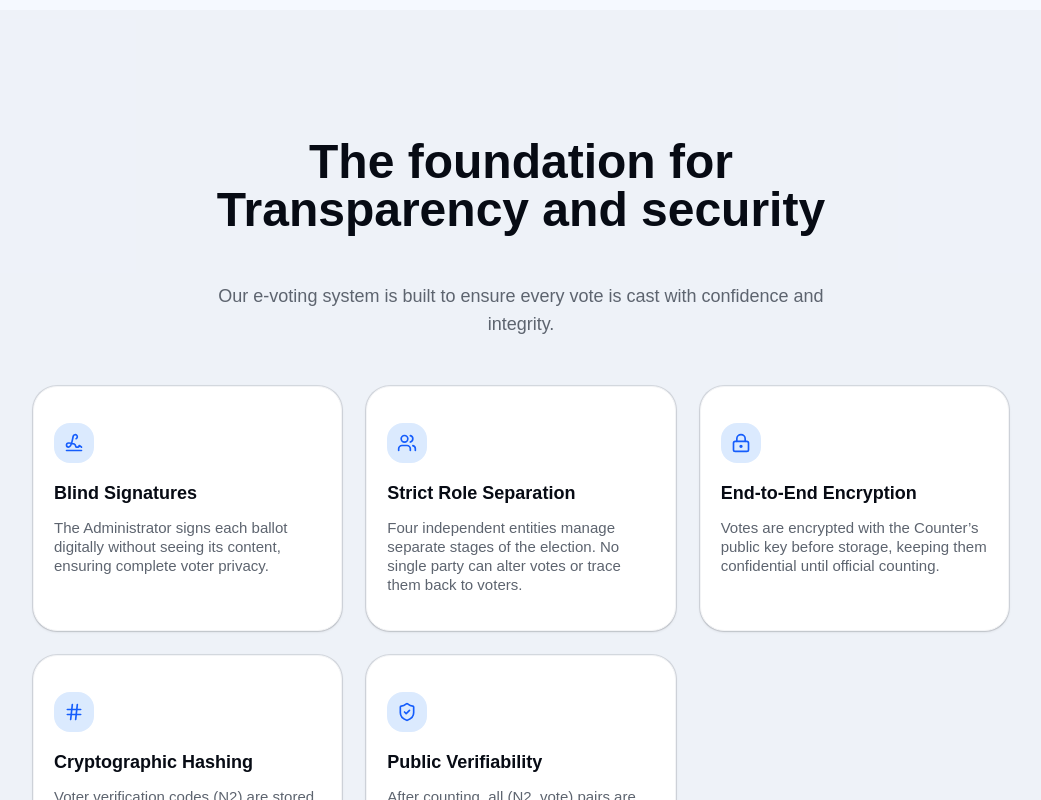
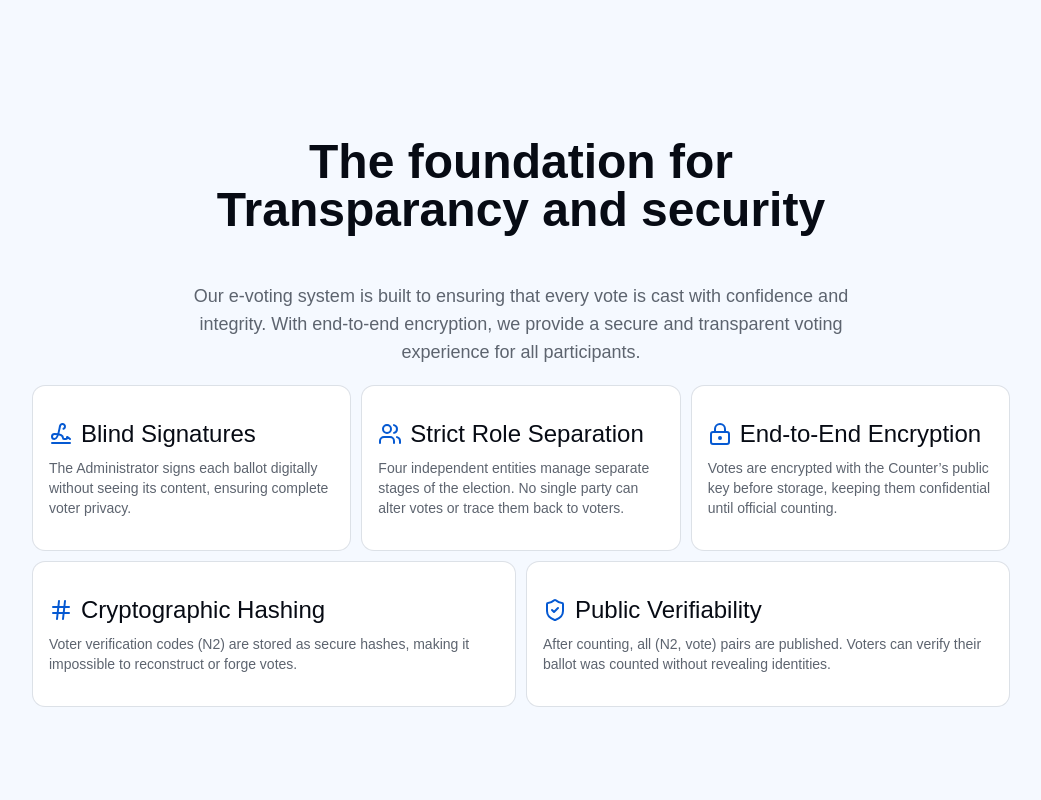
Before and after one commit to Crypto-Project-ENSTA/front-end, a Next.js app: page / in a window 1280 px wide. Shown: the part 1760-2560 px from the top of the page, without its empty margins (119-1160 px from the left). Built offline with nearby package versions, Linux system fonts and the light colour scheme.

Commit message:
restore features section structure

```diff
--- a/src/components/Landing/Features.tsx
+++ b/src/components/Landing/Features.tsx
@@ -1,5 +1,3 @@
-'use client'
-
 import { Card, CardContent } from '@/components/ui/card'
 import {
   Signature,
@@ -9,72 +7,81 @@ import {
   ShieldCheck
 } from 'lucide-react'
 
+
 const features = [
     {
         title: 'Blind Signatures',
         description: 'The Administrator signs each ballot digitally without seeing its content, ensuring complete voter privacy.',
-    icon: Signature,
+        icone: <Signature />
     },
     {
         title: 'Strict Role Separation',
         description: 'Four independent entities manage separate stages of the election. No single party can alter votes or trace them back to voters.',
-    icon: Users,
+        icone: <Users />
     },
     {
         title: 'End-to-End Encryption',
         description: 'Votes are encrypted with the Counter’s public key before storage, keeping them confidential until official counting.',
-    icon: LockKeyhole,
+        icone: <LockKeyhole />
     },
     {
         title: 'Cryptographic Hashing',
         description: 'Voter verification codes (N2) are stored as secure hashes, making it impossible to reconstruct or forge votes.',
-    icon: Hash,
+        icone: <Hash />
     },
     {
         title: 'Public Verifiability',
         description: 'After counting, all (N2, vote) pairs are published. Voters can verify their ballot was counted without revealing identities.',
-    icon: ShieldCheck,
+        icone: <ShieldCheck />
     },
 ]
 
 export default function Features() {
     return (
-    <section className="bg-muted/50 dark:bg-background py-16 md:py-32">
+        <section className="py-16 md:py-32">
             <div className="mx-auto max-w-5xl px-6">
-        <div className="mx-auto max-w-2xl space-y-6 text-center md:space-y-12">
-          <h2 className="text-balance text-4xl font-semibold lg:text-5xl">
-            The foundation for Transparency and security
-          </h2>
+                <div className="relative z-10 mx-auto max-w-2xl space-y-6 text-center md:space-y-12">
+                    <h2 className="text-balance text-4xl font-semibold lg:text-5xl">The foundation for Transparancy and security</h2>
                     <p className="text-muted-foreground text-lg">
-            Our e-voting system is built to ensure every vote is cast with confidence and integrity.
+                        Our e-voting system is built to ensuring that every vote is cast with confidence and integrity. With end-to-end encryption, we provide a secure and transparent voting experience for all participants.
                     </p>
                 </div>
+                <div className="relative z-10 grid grid-cols-6 gap-3 pt-5">
 
-        {/* 3 cards perfectly horizontal on desktop - smaller & compact */}
-        <div className="mt-12 grid grid-cols-1 md:grid-cols-2 lg:grid-cols-3 gap-6">
-          {features.map((feature, index) => {
-            const Icon = feature.icon
-            return (
-              <Card
-                key={index}
-                className="bg-white border border-gray-100 shadow-sm hover:shadow-md transition-all rounded-3xl overflow-hidden"
-              >
-                <CardContent className="p-5">   {/* less padding */}
-                  <div className="w-10 h-10 flex items-center justify-center bg-blue-100 text-blue-600 rounded-2xl mb-4">
-                    <Icon className="w-5 h-5" />
+                    {/* Row 1: 3 cards — 2 + 2 + 2 */}
+                    {features.slice(0, 3).map((feature, i) => (
+                        <Card key={i} className="col-span-full overflow-hidden sm:col-span-3 lg:col-span-2">
+                            <CardContent className="space-y-2 py-4">
+                                <div className="flex flex-row gap-2 text-primary items-center">
+                                    {feature.icone}
+                                    <h2 className="text-2xl font-medium text-foreground">
+                                        {feature.title}
+                                    </h2>
                                 </div>
-
-                  <h3 className="text-lg font-semibold text-foreground mb-3">
-                    {feature.title}
-                  </h3>
-
-                  <p className="text-muted-foreground text-[15px] leading-tight">
+                                <p className="text-muted-foreground">
                                     {feature.description}
                                 </p>
                             </CardContent>
                         </Card>
-            )
-          })}
+                    ))}
+
+                    {/* Row 2: 2 cards — 3 + 3 */}
+                    {features.slice(3).map((feature, i) => (
+                        <Card key={i} className="col-span-full overflow-hidden lg:col-span-3">
+                            <CardContent className="space-y-2 py-4">
+                                <div className="flex flex-row gap-2 text-primary items-center">
+                                    {feature.icone}
+                                    <h2 className="text-2xl font-medium text-foreground">
+                                        {feature.title}
+                                    </h2>
+                                </div>
+                                <p className="text-muted-foreground">
+                                    {feature.description}
+                                </p>
+                            </CardContent>
+                        </Card>
+                    ))}
+
                 </div>
             </div>
         </section>
```
Lines whose indentation alone changed are shown as unchanged.
